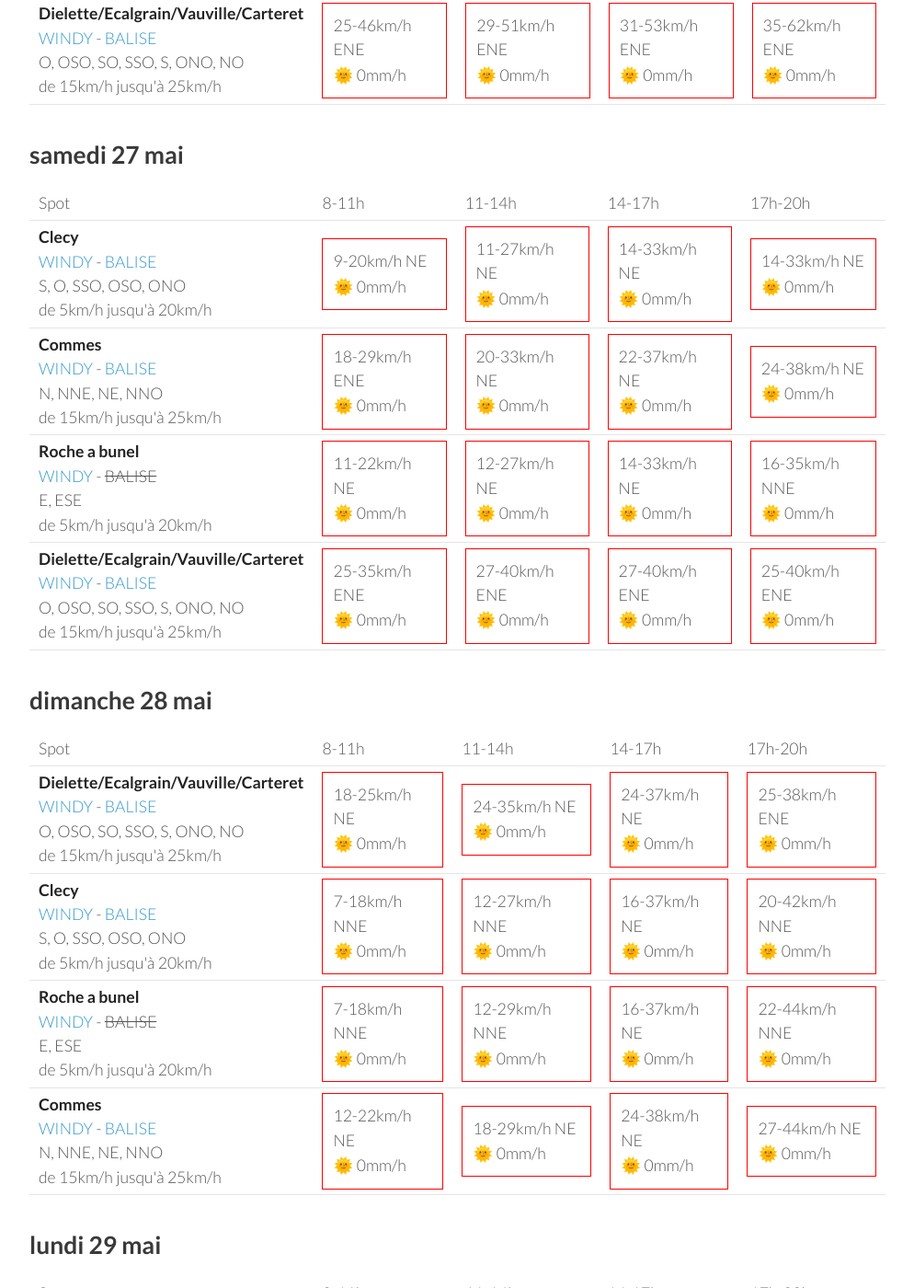
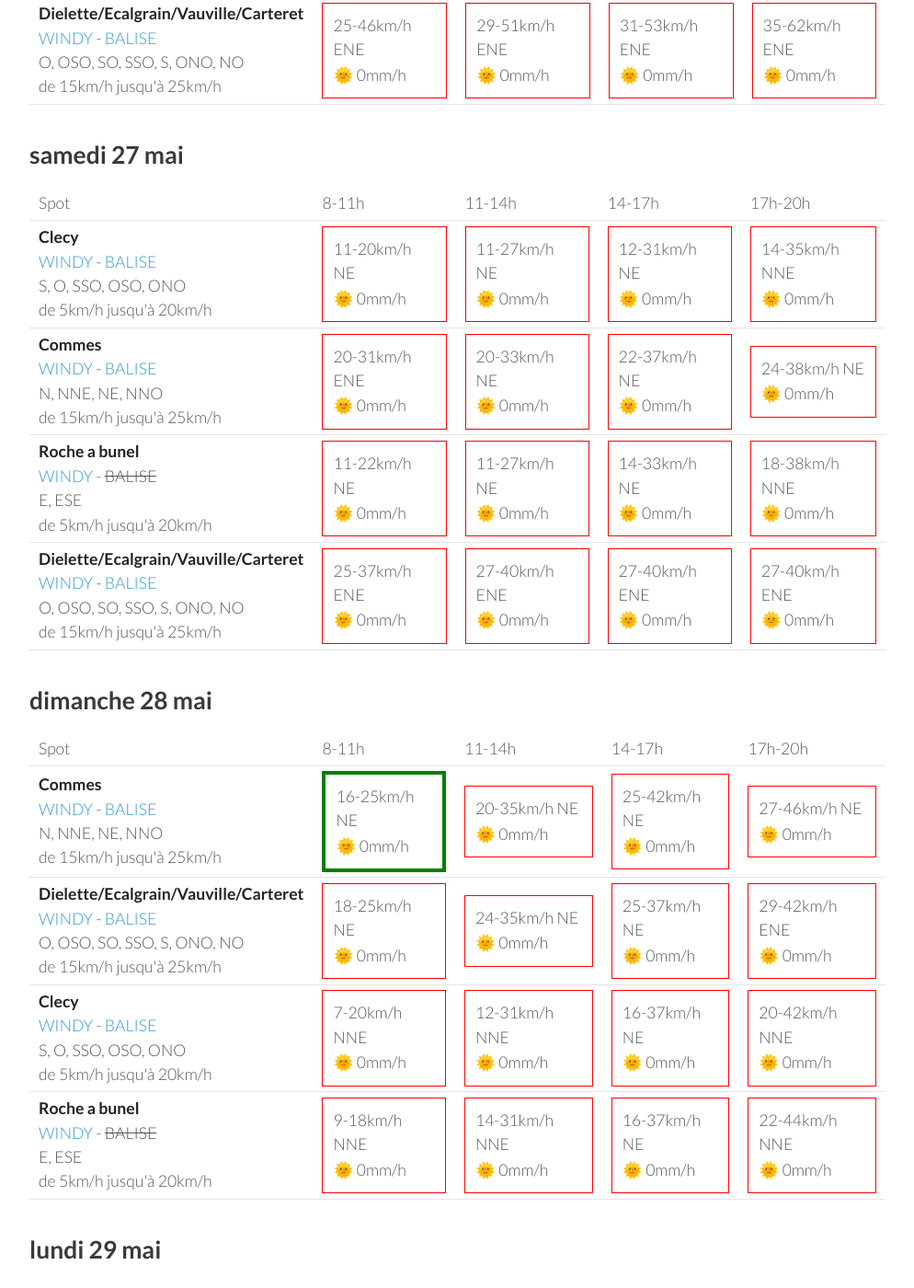
Before and after one commit to parapente-dans-le-nord/parapente-dans-le-nord.github.io, a Jekyll site: the page built from normandie.markdown, in a window 1280 px wide and 1400 px high, scrolled down 1312 px. Shown: the whole window at 92% size, without its empty margins (26-1020 px from the left). Built offline with Jekyll 4.4.1, drawn with Linux system fonts in a browser that asks for light colours; some of the changed text lies outside the part shown.

Commit message:
update index.markdown

```diff
--- a/normandie.markdown
+++ b/normandie.markdown
@@ -132,17 +132,17 @@ page mise à jour le jeudi 25 mai 13:46
 <tr>
         <td><strong>Clecy</strong><br><a href="https://windy.com/48.929/-0.470?48.516,-0.470,8">WINDY</a> - <span class=""><a href="http://www.balisemeteo.com/balise.php?idBalise=122">BALISE</a> </span><br> <span class="vent-favorable">S, O, SSO, OSO, ONO</span><br><span class="force-vent">de 5km/h jusqu'à 20km/h</span> </td>
 
-            <td><div class="not-flyable"><p>9-20km/h NE</p><p>🌞 0mm/h</p></div></td>
+            <td><div class="not-flyable"><p>11-20km/h NE</p><p>🌞 0mm/h</p></div></td>
             <td><div class="not-flyable"><p>11-27km/h NE</p><p>🌞 0mm/h</p></div></td>
-            <td><div class="not-flyable"><p>14-33km/h NE</p><p>🌞 0mm/h</p></div></td>
-            <td><div class="not-flyable"><p>14-33km/h NE</p><p>🌞 0mm/h</p></div></td>
+            <td><div class="not-flyable"><p>12-31km/h NE</p><p>🌞 0mm/h</p></div></td>
+            <td><div class="not-flyable"><p>14-35km/h NNE</p><p>🌞 0mm/h</p></div></td>
 
 
     </tr>
 <tr>
         <td><strong>Commes</strong><br><a href="https://windy.com/49.346/-0.726?48.936,-0.726,8">WINDY</a> - <span class=""><a href="http://www.balisemeteo.com/balise.php?idBalise=158">BALISE</a> </span><br> <span class="vent-favorable">N, NNE, NE, NNO</span><br><span class="force-vent">de 15km/h jusqu'à 25km/h</span> </td>
 
-            <td><div class="not-flyable"><p>18-29km/h ENE</p><p>🌞 0mm/h</p></div></td>
+            <td><div class="not-flyable"><p>20-31km/h ENE</p><p>🌞 0mm/h</p></div></td>
             <td><div class="not-flyable"><p>20-33km/h NE</p><p>🌞 0mm/h</p></div></td>
             <td><div class="not-flyable"><p>22-37km/h NE</p><p>🌞 0mm/h</p></div></td>
             <td><div class="not-flyable"><p>24-38km/h NE</p><p>🌞 0mm/h</p></div></td>
@@ -153,19 +153,19 @@ page mise à jour le jeudi 25 mai 13:46
         <td><strong>Roche a bunel</strong><br><a href="https://windy.com/48.993/-0.499?48.580,-0.499,8">WINDY</a> - <span class="no-balise"> BALISE </span><br> <span class="vent-favorable">E, ESE</span><br><span class="force-vent">de 5km/h jusqu'à 20km/h</span> </td>
 
             <td><div class="not-flyable"><p>11-22km/h NE</p><p>🌞 0mm/h</p></div></td>
-            <td><div class="not-flyable"><p>12-27km/h NE</p><p>🌞 0mm/h</p></div></td>
+            <td><div class="not-flyable"><p>11-27km/h NE</p><p>🌞 0mm/h</p></div></td>
             <td><div class="not-flyable"><p>14-33km/h NE</p><p>🌞 0mm/h</p></div></td>
-            <td><div class="not-flyable"><p>16-35km/h NNE</p><p>🌞 0mm/h</p></div></td>
+            <td><div class="not-flyable"><p>18-38km/h NNE</p><p>🌞 0mm/h</p></div></td>
 
 
     </tr>
 <tr>
         <td><strong>Dielette/Ecalgrain/Vauville/Carteret</strong><br><a href="https://windy.com/49.650/-1.856?49.243,-1.856,8">WINDY</a> - <span class=""><a href="http://www.balisemeteo.com/balise.php?idBalise=81">BALISE</a> </span><br> <span class="vent-favorable">O, OSO, SO, SSO, S, ONO, NO</span><br><span class="force-vent">de 15km/h jusqu'à 25km/h</span> </td>
 
-            <td><div class="not-flyable"><p>25-35km/h ENE</p><p>🌞 0mm/h</p></div></td>
+            <td><div class="not-flyable"><p>25-37km/h ENE</p><p>🌞 0mm/h</p></div></td>
             <td><div class="not-flyable"><p>27-40km/h ENE</p><p>🌞 0mm/h</p></div></td>
             <td><div class="not-flyable"><p>27-40km/h ENE</p><p>🌞 0mm/h</p></div></td>
-            <td><div class="not-flyable"><p>25-40km/h ENE</p><p>🌞 0mm/h</p></div></td>
+            <td><div class="not-flyable"><p>27-40km/h ENE</p><p>🌞 0mm/h</p></div></td>
 
 
     </tr>
@@ -186,20 +186,30 @@ page mise à jour le jeudi 25 mai 13:46
       <td>17h-20h</td>
     </tr>
 <tr>
+        <td><strong>Commes</strong><br><a href="https://windy.com/49.346/-0.726?48.936,-0.726,8">WINDY</a> - <span class=""><a href="http://www.balisemeteo.com/balise.php?idBalise=158">BALISE</a> </span><br> <span class="vent-favorable">N, NNE, NE, NNO</span><br><span class="force-vent">de 15km/h jusqu'à 25km/h</span> </td>
+
+            <td><div class="flyable"><p>16-25km/h NE</p><p>🌞 0mm/h</p></div></td>
+            <td><div class="not-flyable"><p>20-35km/h NE</p><p>🌞 0mm/h</p></div></td>
+            <td><div class="not-flyable"><p>25-42km/h NE</p><p>🌞 0mm/h</p></div></td>
+            <td><div class="not-flyable"><p>27-46km/h NE</p><p>🌞 0mm/h</p></div></td>
+
+
+    </tr>
+<tr>
         <td><strong>Dielette/Ecalgrain/Vauville/Carteret</strong><br><a href="https://windy.com/49.650/-1.856?49.243,-1.856,8">WINDY</a> - <span class=""><a href="http://www.balisemeteo.com/balise.php?idBalise=81">BALISE</a> </span><br> <span class="vent-favorable">O, OSO, SO, SSO, S, ONO, NO</span><br><span class="force-vent">de 15km/h jusqu'à 25km/h</span> </td>
 
             <td><div class="not-flyable"><p>18-25km/h NE</p><p>🌞 0mm/h</p></div></td>
             <td><div class="not-flyable"><p>24-35km/h NE</p><p>🌞 0mm/h</p></div></td>
-            <td><div class="not-flyable"><p>24-37km/h NE</p><p>🌞 0mm/h</p></div></td>
-            <td><div class="not-flyable"><p>25-38km/h ENE</p><p>🌞 0mm/h</p></div></td>
+            <td><div class="not-flyable"><p>25-37km/h NE</p><p>🌞 0mm/h</p></div></td>
+            <td><div class="not-flyable"><p>29-42km/h ENE</p><p>🌞 0mm/h</p></div></td>
 
 
     </tr>
 <tr>
         <td><strong>Clecy</strong><br><a href="https://windy.com/48.929/-0.470?48.516,-0.470,8">WINDY</a> - <span class=""><a href="http://www.balisemeteo.com/balise.php?idBalise=122">BALISE</a> </span><br> <span class="vent-favorable">S, O, SSO, OSO, ONO</span><br><span class="force-vent">de 5km/h jusqu'à 20km/h</span> </td>
 
-            <td><div class="not-flyable"><p>7-18km/h NNE</p><p>🌞 0mm/h</p></div></td>
-            <td><div class="not-flyable"><p>12-27km/h NNE</p><p>🌞 0mm/h</p></div></td>
+            <td><div class="not-flyable"><p>7-20km/h NNE</p><p>🌞 0mm/h</p></div></td>
+            <td><div class="not-flyable"><p>12-31km/h NNE</p><p>🌞 0mm/h</p></div></td>
             <td><div class="not-flyable"><p>16-37km/h NE</p><p>🌞 0mm/h</p></div></td>
             <td><div class="not-flyable"><p>20-42km/h NNE</p><p>🌞 0mm/h</p></div></td>
 
@@ -208,20 +218,10 @@ page mise à jour le jeudi 25 mai 13:46
 <tr>
         <td><strong>Roche a bunel</strong><br><a href="https://windy.com/48.993/-0.499?48.580,-0.499,8">WINDY</a> - <span class="no-balise"> BALISE </span><br> <span class="vent-favorable">E, ESE</span><br><span class="force-vent">de 5km/h jusqu'à 20km/h</span> </td>
 
-            <td><div class="not-flyable"><p>7-18km/h NNE</p><p>🌞 0mm/h</p></div></td>
-            <td><div class="not-flyable"><p>12-29km/h NNE</p><p>🌞 0mm/h</p></div></td>
+            <td><div class="not-flyable"><p>9-18km/h NNE</p><p>🌞 0mm/h</p></div></td>
+            <td><div class="not-flyable"><p>14-31km/h NNE</p><p>🌞 0mm/h</p></div></td>
             <td><div class="not-flyable"><p>16-37km/h NE</p><p>🌞 0mm/h</p></div></td>
             <td><div class="not-flyable"><p>22-44km/h NNE</p><p>🌞 0mm/h</p></div></td>
-
-
-    </tr>
-<tr>
-        <td><strong>Commes</strong><br><a href="https://windy.com/49.346/-0.726?48.936,-0.726,8">WINDY</a> - <span class=""><a href="http://www.balisemeteo.com/balise.php?idBalise=158">BALISE</a> </span><br> <span class="vent-favorable">N, NNE, NE, NNO</span><br><span class="force-vent">de 15km/h jusqu'à 25km/h</span> </td>
-
-            <td><div class="not-flyable"><p>12-22km/h NE</p><p>🌞 0mm/h</p></div></td>
-            <td><div class="not-flyable"><p>18-29km/h NE</p><p>🌞 0mm/h</p></div></td>
-            <td><div class="not-flyable"><p>24-38km/h NE</p><p>🌞 0mm/h</p></div></td>
-            <td><div class="not-flyable"><p>27-44km/h NE</p><p>🌞 0mm/h</p></div></td>
 
 
     </tr>
```
Also changed, not shown: other parts of normandie.markdown (+1 -1 lines).
